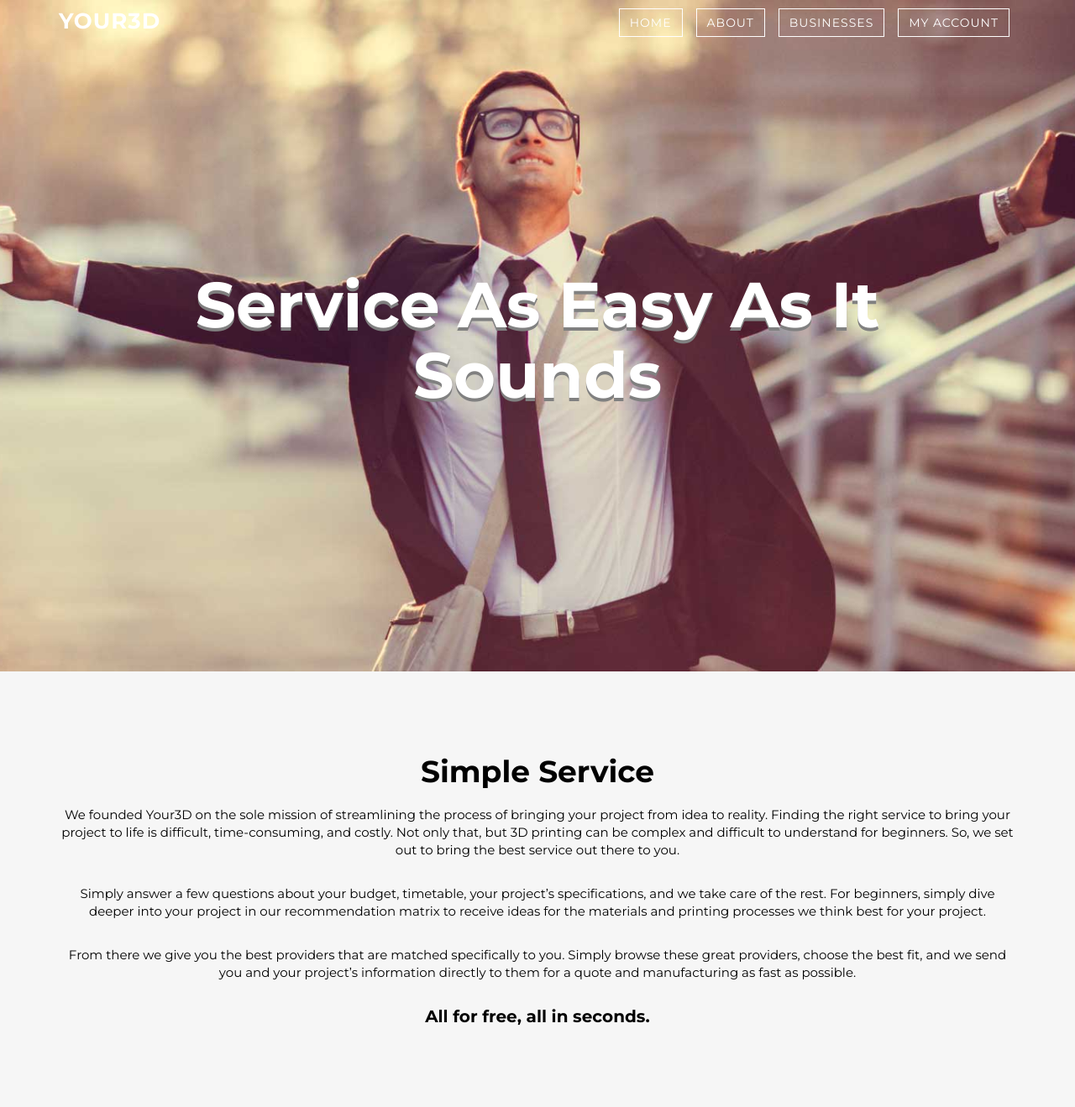
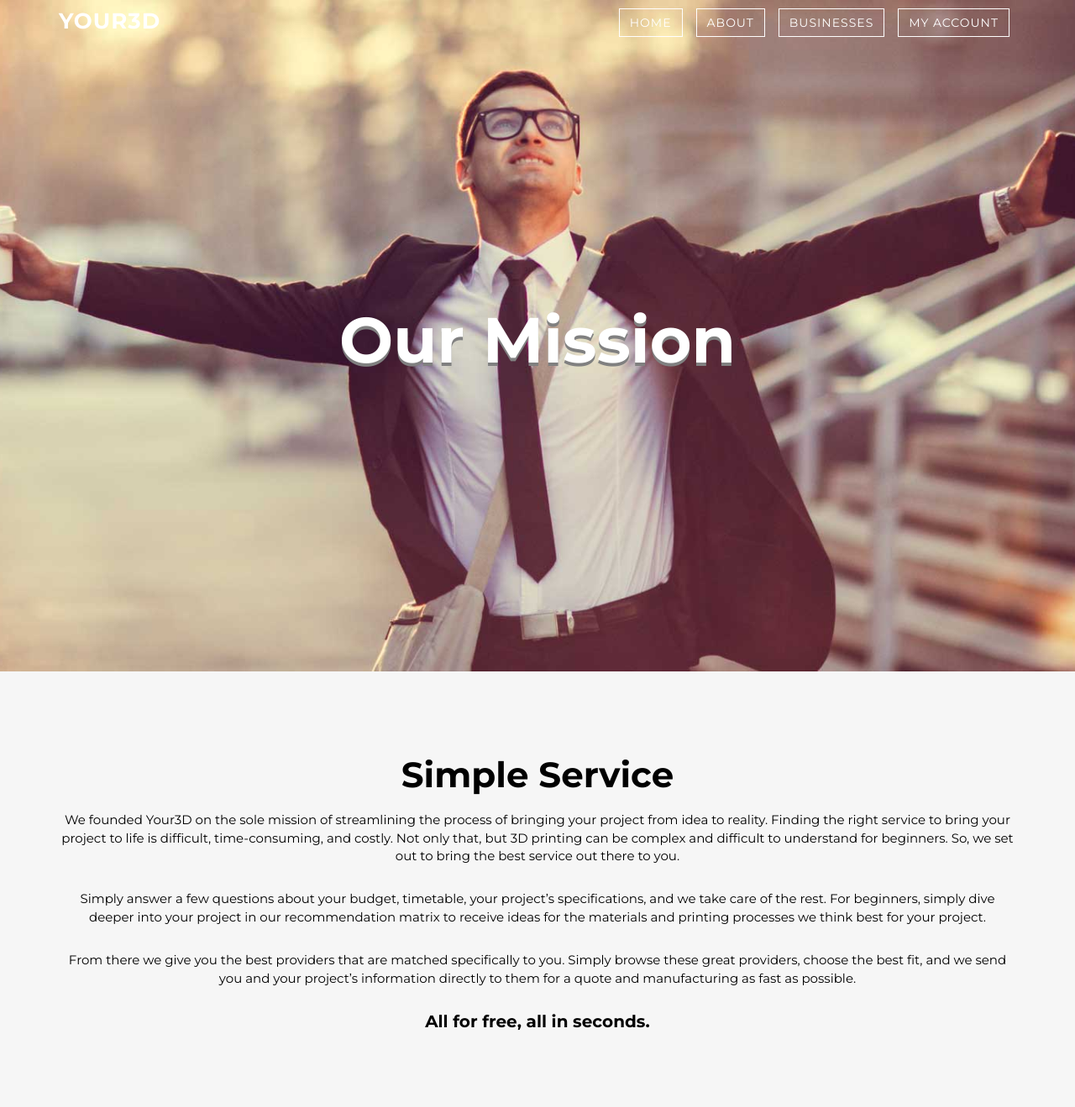
Before and after one commit to braininteractive/findyour3d, a Django app: page /about/ in a window 1280 px wide. Shown: the top 1319 px of the page at 84% size. Run offline with Django 3.2, Linux system fonts and the light colour scheme; some libraries are stand-ins or nearby versions.

Commit message:
wording changes for about page

```diff
--- a/findyour3d/templates/pages/about.html
+++ b/findyour3d/templates/pages/about.html
@@ -15,7 +15,7 @@
       <div class="container">
         <div class="row">
           <div class="col-md-10 col-md-offset-1">
-            <h1><span class="brand-heading">Service As Easy As It Sounds</span></h1>
+            <h1><span class="brand-heading">Our Mission</span></h1>
           </div>
         </div>
       </div>
@@ -26,7 +26,7 @@
     <div class="container">
       <div class="row">
         <div class="col-md-12 text-center">
-          <h1>Simple Service</h1>
+          <h1 style="font-size: 42px">Simple Service</h1>
           <p>We founded Your3D on the sole mission of streamlining the process of bringing your project from idea
             to reality. Finding the right service to bring your project to life is difficult, time-consuming, and
             costly. Not only that, but 3D printing can be complex and difficult to understand for beginners. So,
```
